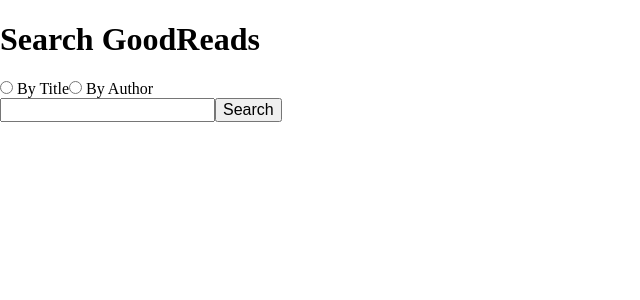
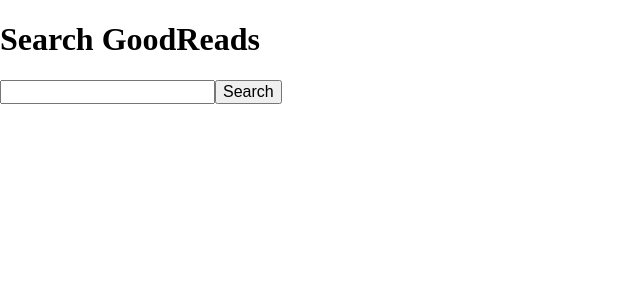
Before and after one commit to vikingeducation/assignment_async_redux, a React (Create React App) app in the folder client/: page / in a window 1280 px wide. Shown: the top 300 px of the page, without its empty margins (0-640 px from the left). Built offline with nearby package versions, Linux system fonts and the light colour scheme.

Commit message:
reformat fetch link

```diff
--- a/client/src/App.js
+++ b/client/src/App.js
@@ -1,5 +1,6 @@
 import React, { Component } from "react";
 import SearchFormContainer from "./containers/SearchFormContainer";
+import BookListContainer from "./containers/BookListContainer";
 
 class App extends Component {
 	render() {
@@ -7,6 +8,7 @@ class App extends Component {
 			<div className="App">
 				<h1>Search GoodReads</h1>
 				<SearchFormContainer />
+				<BookListContainer />
 			</div>
 		);
 	}
--- a/client/src/components/BookList.js
+++ b/client/src/components/BookList.js
@@ -0,0 +1,20 @@
+import React from "react";
+import PropTypes from "prop-types";
+
+let books = booksArray => {
+	console.log("BAAAAA", booksArray);
+	if (booksArray.length > 0) {
+		return booksArray.map((book, i) => <li key={i}>{book.title}</li>);
+	}
+	return [];
+};
+
+const BookList = ({ bookList }) => {
+	console.log("BBLL", bookList);
+	return <ul>{books(bookList)}</ul>;
+};
+
+BookList.propTypes = {
+	bookList: PropTypes.array.isRequired
+};
+export default BookList;
--- a/client/src/components/SearchForm.js
+++ b/client/src/components/SearchForm.js
@@ -8,9 +8,6 @@ const SearchForm = ({ onSubmit, isFetching, onChange, value }) => {
 	};
 	return (
 		<form className="searchForm" onSubmit={e => handleSubmit(e)}>
-			<input type="radio" name="search-type" value="title" /> By Title
-			<input type="radio" name="search-type" value="author" /> By Author
-			<br />
 			<label htmlFor="search" />
 			<input type="text" name="search" value={value} onChange={onChange} />
 			<button type="submit">Search</button>
--- /dev/null
+++ b/client/src/containers/BookListContainer.js
@@ -0,0 +1,25 @@
+import React, { Component } from "react";
+import { connect } from "react-redux";
+import BookList from "../components/BookList";
+
+class BookListContainer extends Component {
+	componentDidMount() {}
+	render() {
+		const { bookList, searchBy } = this.props;
+		//const { isFetching, onSubmit } = this.props;
+		return <BookList bookList={bookList} />;
+	}
+}
+
+const mapStateToProps = (state, ownProps) => {
+	console.log("IN MAP", state.bookList.bookList);
+	return {
+		bookList: state.bookList.bookList
+	};
+};
+
+const mapDispatchToProps = (dispatch, ownProps) => {
+	return {};
+};
+
+export default connect(mapStateToProps, mapDispatchToProps)(BookListContainer);
--- a/client/src/reducers.js
+++ b/client/src/reducers.js
@@ -8,10 +8,9 @@ import {
 } from "./actions";
 
 const initialState = {
-	bookList: {},
+	bookList: [],
 	isFetching: false,
-	error: null,
-	searchBy: "title"
+	error: null
 };
 
 function bookList(state = initialState, action) {
```
Also changed, not shown: client/src/containers/BookListContainers.js (deleted, +0 -25 lines), 1 other file (tests, documents, lock files or other folders).
